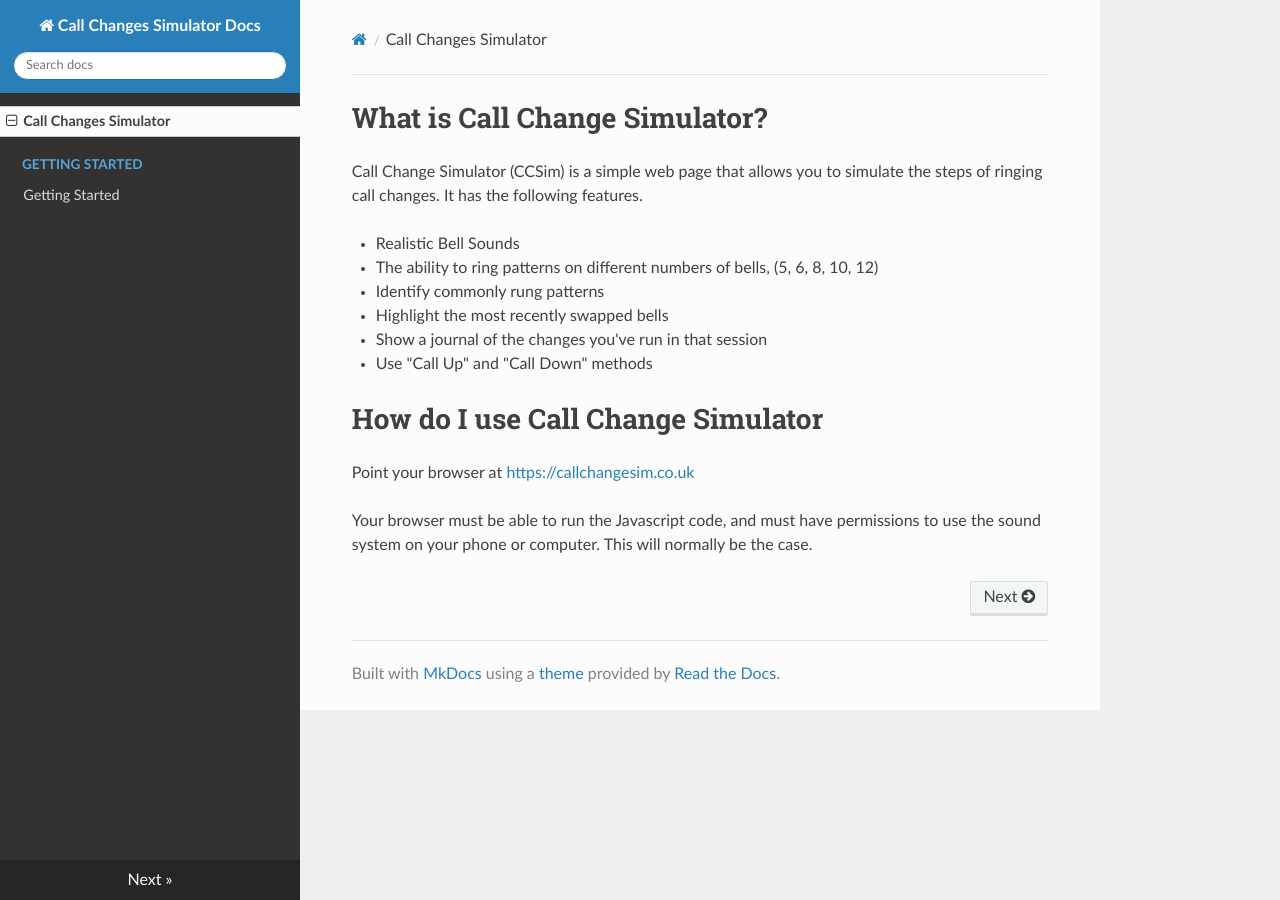
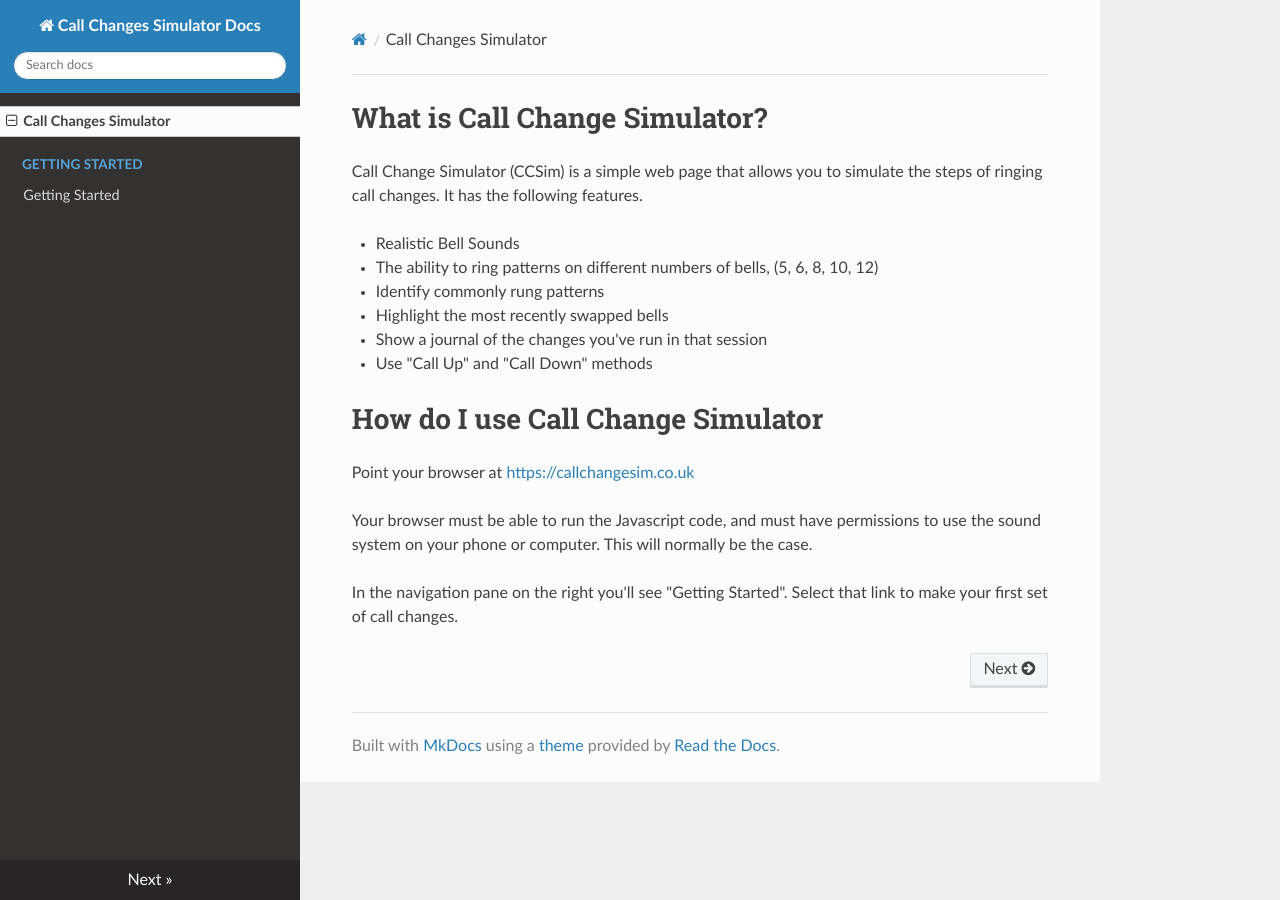
Before and after one commit to CallChangeSim/CCS-docs, an MkDocs documentation site: the page built from docs/index.md, in a window 1280 px wide. Built offline with MkDocs 1.6.1, drawn with Linux system fonts in a browser that asks for light colours; nearby versions of some CDN libraries.

Commit message:
Minor addition

```diff
--- a/docs/index.md
+++ b/docs/index.md
@@ -20,3 +20,5 @@ Call Change Simulator (CCSim) is a simple web page that allows you to simulate t
 Point your browser at [https://callchangesim.co.uk](https://callchangesim.co.uk)
 
 Your browser must be able to run the Javascript code, and must have permissions to use the sound system on your phone or computer. This will normally be the case.
+
+In the navigation pane on the right you'll see "Getting Started". Select that link to make your first set of call changes.
```
